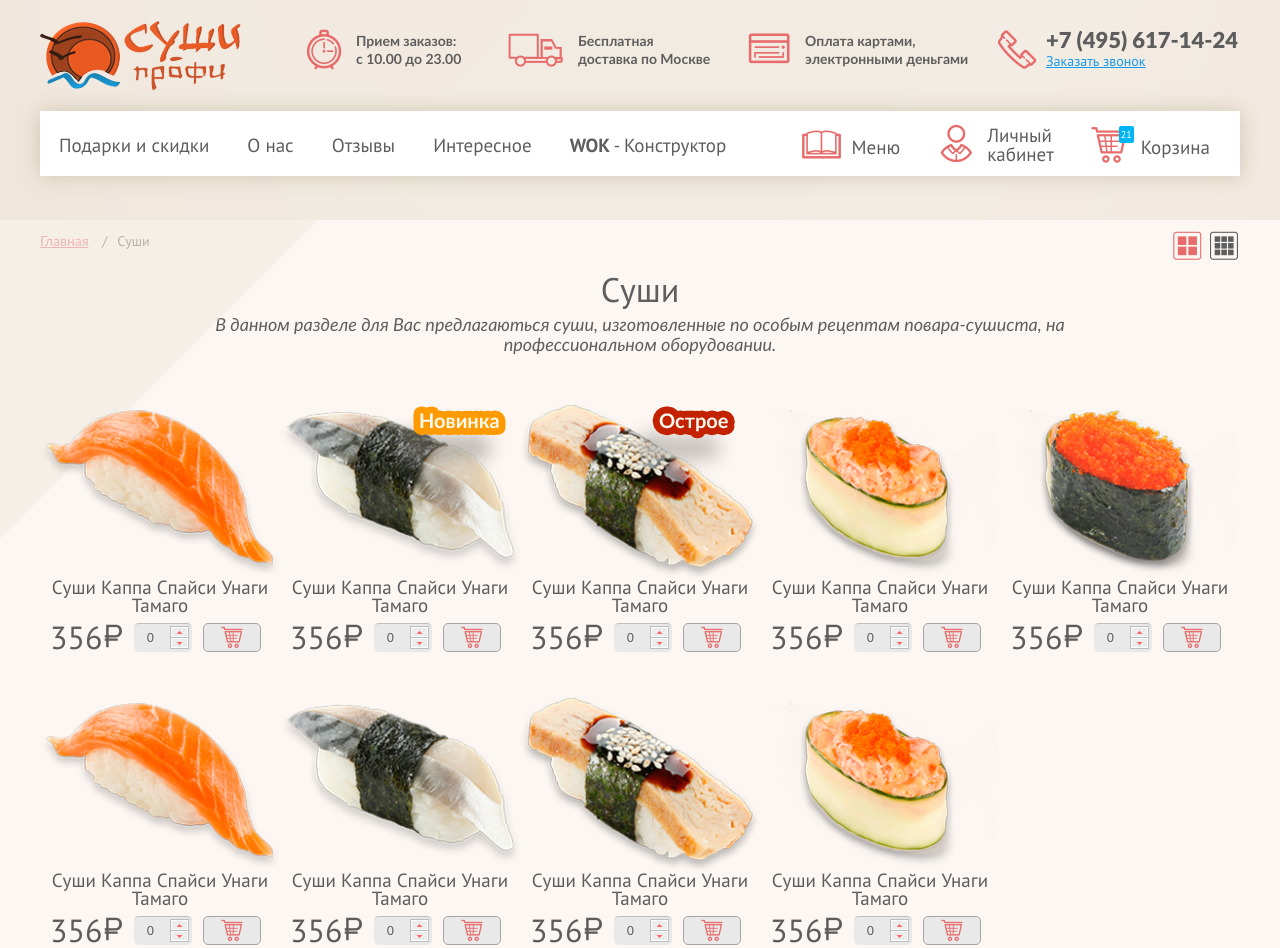
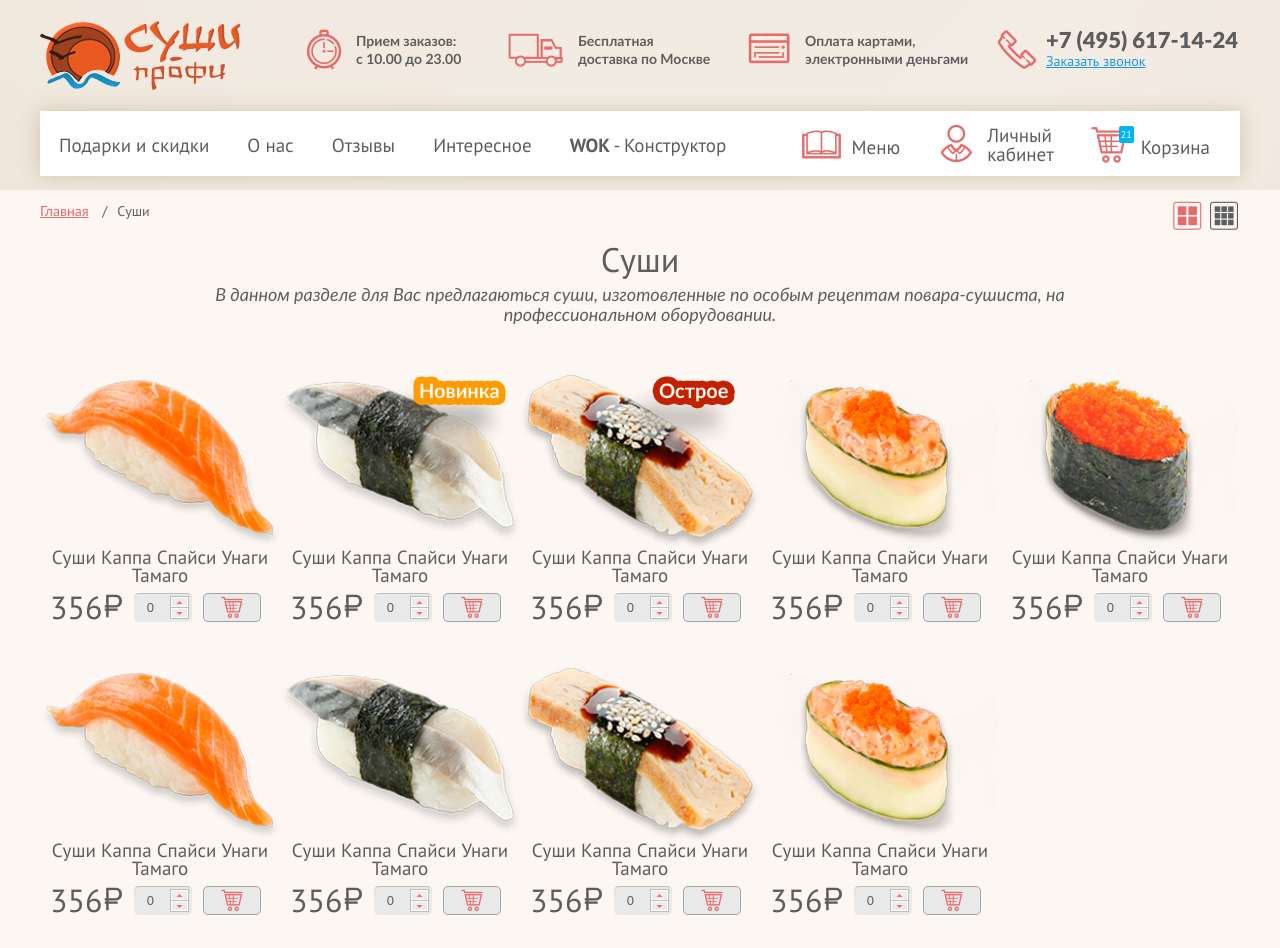
Before and after one commit to vh22/sushi, a website: page catalog.html in a window 1280 px wide. Shown: the top 948 px of the page. Drawn offline with nearby package versions, Linux system fonts and the light colour scheme; some packages are replaced by stand-ins of ours; files that its build step writes are made by us from their sources; a script that the page names is missing.

Commit message:
поправил bg

```diff
--- a/sass/_main.scss
+++ b/sass/_main.scss
@@ -21,8 +21,7 @@ body > .container {
 }
 .bg-header{
 	background: #e7dbcb url('../css/images/bg/blik.png') top center no-repeat;
-	padding-bottom: 40px;
-	//background: #e7dbcb;
+	padding-bottom: 10px;
 	position: relative;
 	&:before{
 		content: '';
@@ -40,7 +39,7 @@ body > .container {
 		left: 0;
 		top: 0;
 		width: 538px;
-		height: 540px;
+		height: 100%;
 	}
 }
 .footer {
@@ -54,6 +53,7 @@ header{
 	margin-bottom: 4px;
 	position: relative;
 	z-index: 2;
+	// background: url('../css/images/bg/left.png') no-repeat left top;
 }
 a, .icon{@include transition(all ease .3s); text-decoration: none;}
 .logo{float: left;margin-right: 60px;}
@@ -468,6 +468,7 @@ a, .icon{@include transition(all ease .3s); text-decoration: none;}
 .actions{
 	position: relative;
 	z-index: 1;
+	padding-bottom: 30px;
 }
 .actions .wrapper-shadow{background: #fff;}
 .actions > .content{
```
Also changed, not shown: css/style.css.
